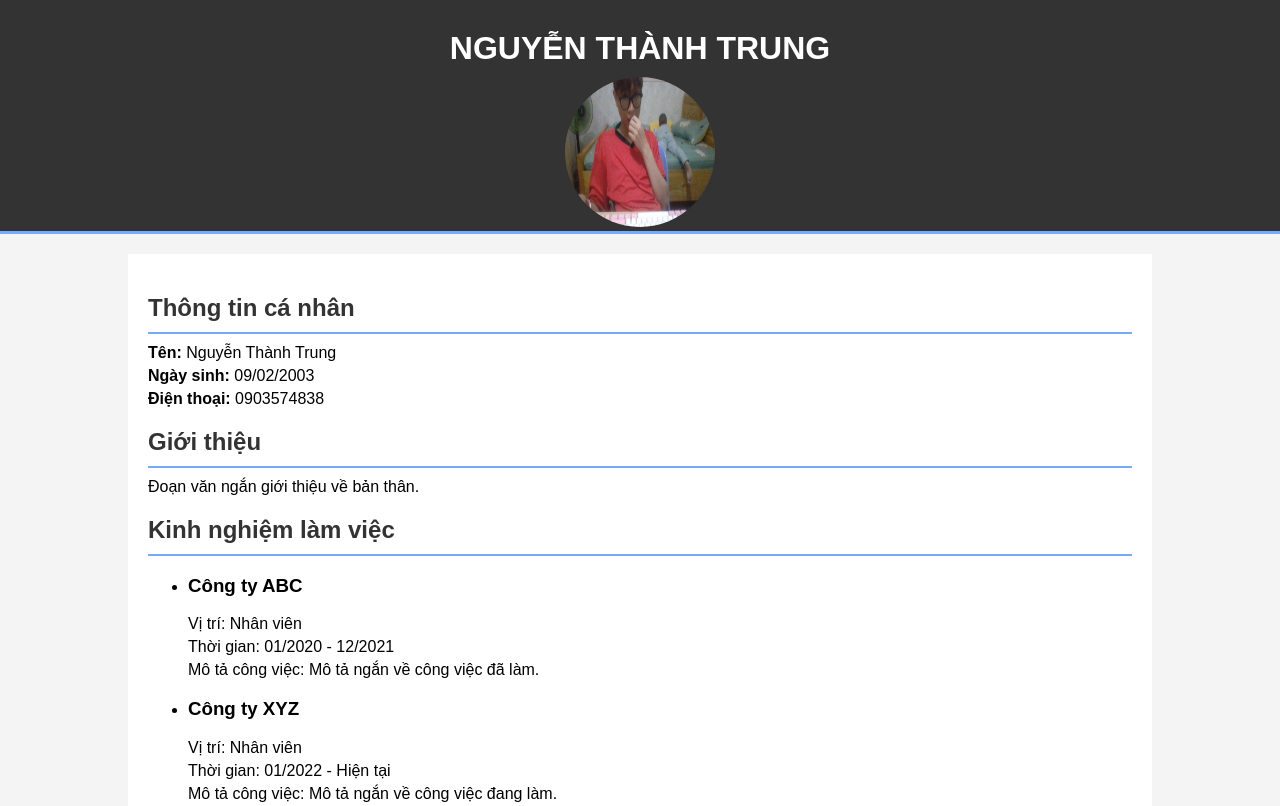
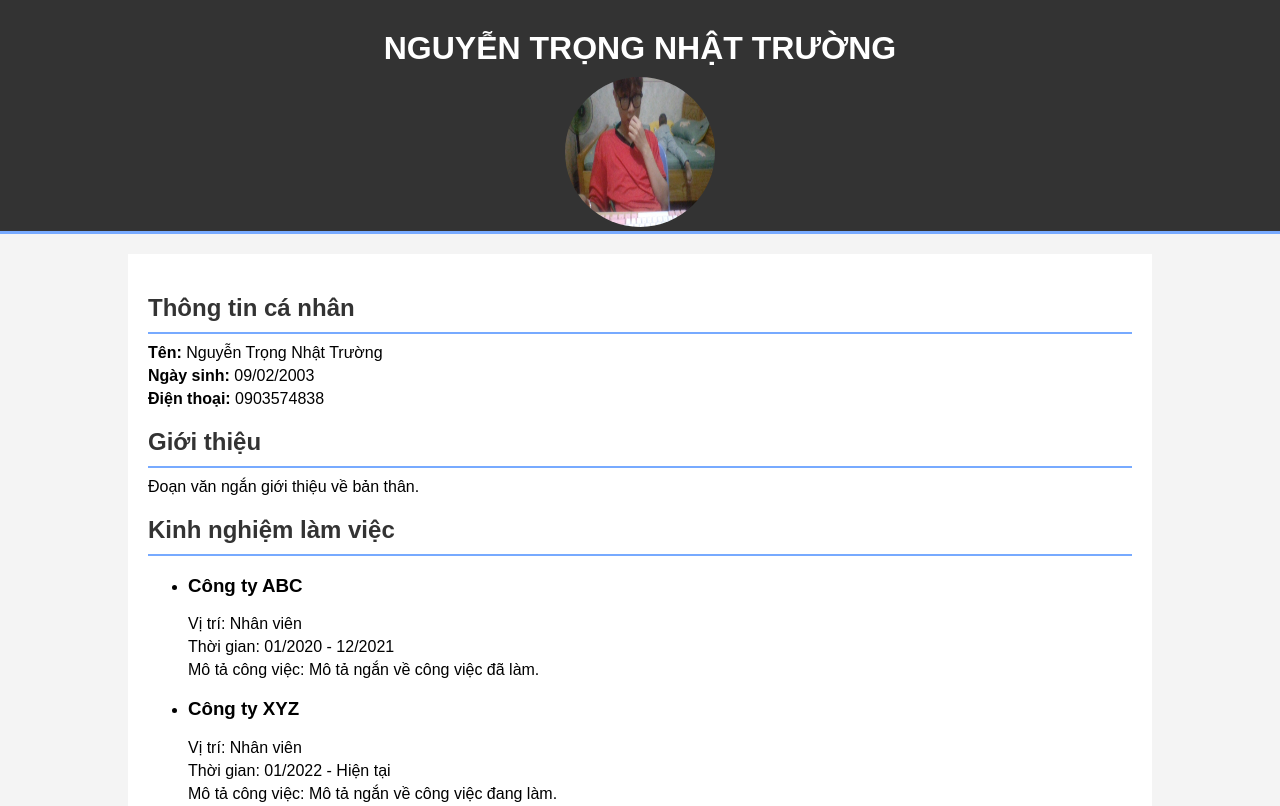
Before and after one commit to Khangg1/letrungtin.github.io, a plain HTML site: page index.html in a window 1280 px wide. Shown: the top 806 px of the page. Drawn offline with Linux system fonts and the light colour scheme.

Commit message:
Update index.html

```diff
--- a/index.html
+++ b/index.html
@@ -10,14 +10,14 @@
 </head>
 <body>
     <header>
-        <h1>Nguyễn Thành Trung</h1>
+        <h1>Nguyễn Trọng Nhật Trường</h1>
         <img src="/img/WIN_20250129_19_36_42_Pro.jpg" alt="Profile Picture">
     </header>
     <div class="container">
         <div class="main">
             <section class="info">
                 <h2 class="section-title">Thông tin cá nhân</h2>
-                <p><b>Tên:</b> Nguyễn Thành Trung </p>
+                <p><b>Tên:</b> Nguyễn Trọng Nhật Trường </p>
                 <p><b>Ngày sinh:</b> 09/02/2003</p>
                 <p><b>Điện thoại:</b> 0903574838</p>
             </section>
```
